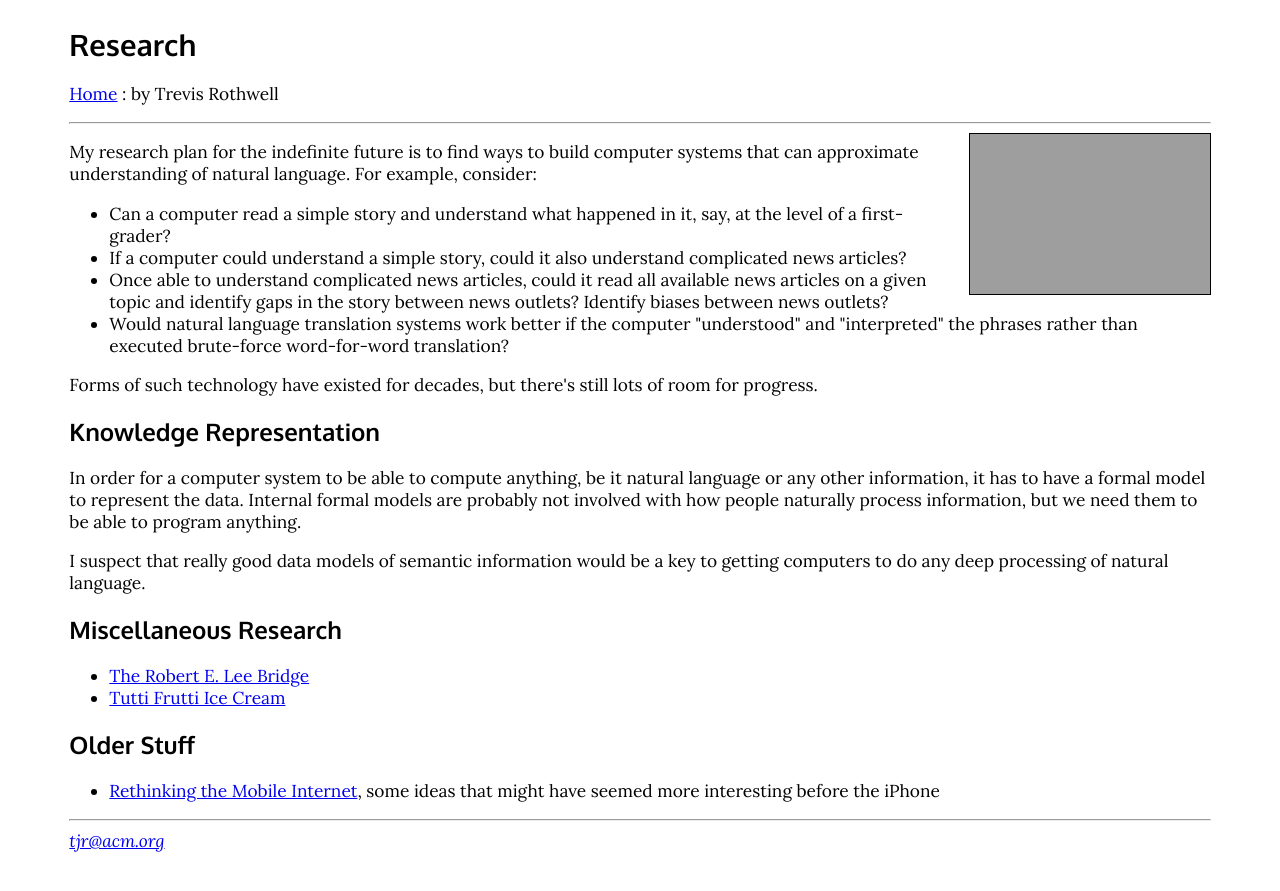
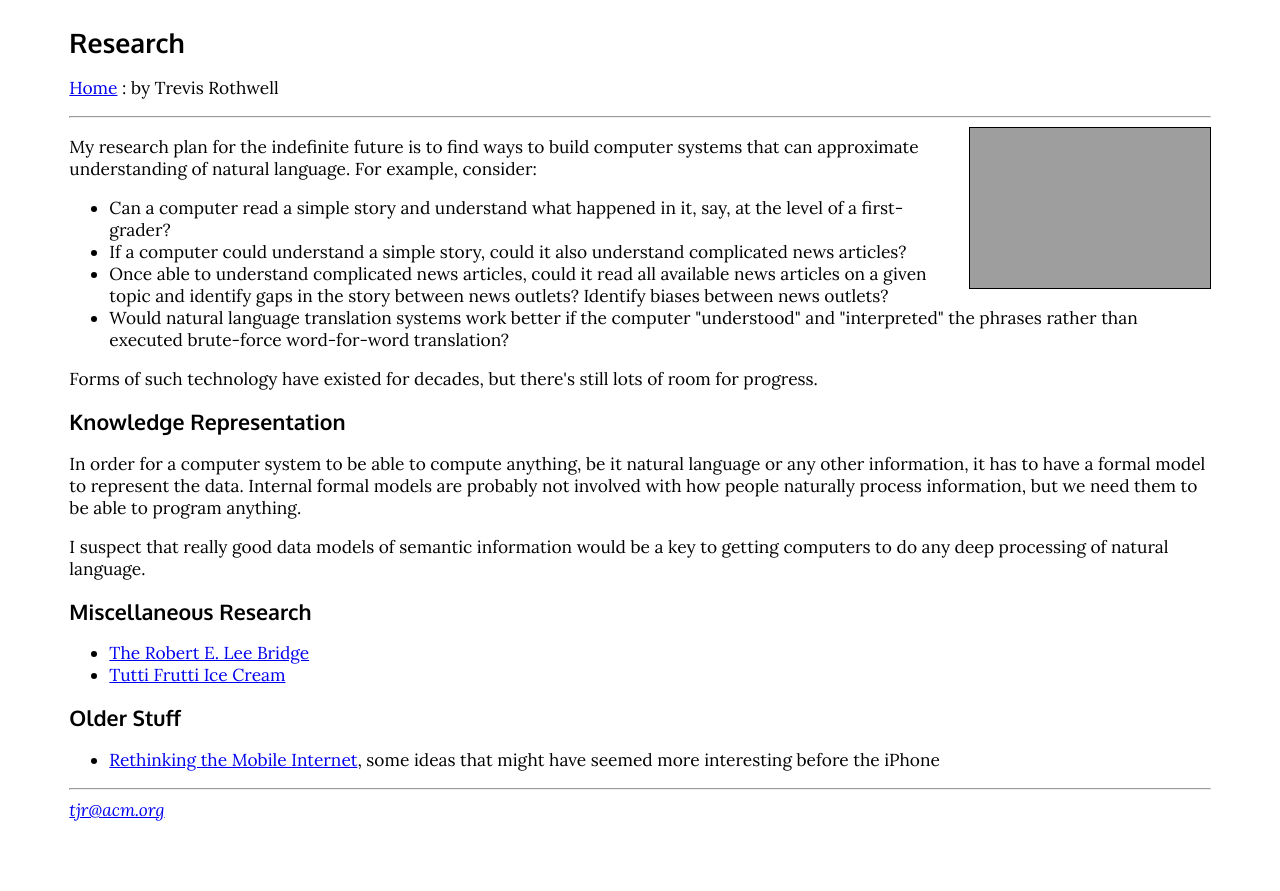
Before and after one commit to tjr/tjr.github.com, a Jekyll site: the page research/index.html, which Jekyll copies as it is, in a window 1280 px wide. Shown: the top 891 px of the page. Built offline with Jekyll 4.4.1, drawn with Linux system fonts in a browser that asks for light colours; grey boxes are pictures that could not be loaded.

Commit message:
Update css/traditional.css

```diff
--- a/css/traditional.css
+++ b/css/traditional.css
@@ -24,8 +24,8 @@ img.photo { border: 1px solid black; margin-left: 8px; margin-bottom: 8px;}
 
 p.googlead { float: right; margin-left: 8px; margin-bottom: 8px; }
 
-h1 { font-size: 22pt;}
-h2 { font-size: 18pt;}
+h1 { font-size: 20pt;}
+h2 { font-size: 16pt;}
 h3 { font-size: 14pt;}
 h4 { font-size: 12pt;}
 h5 { font-size: 10pt;}
```
